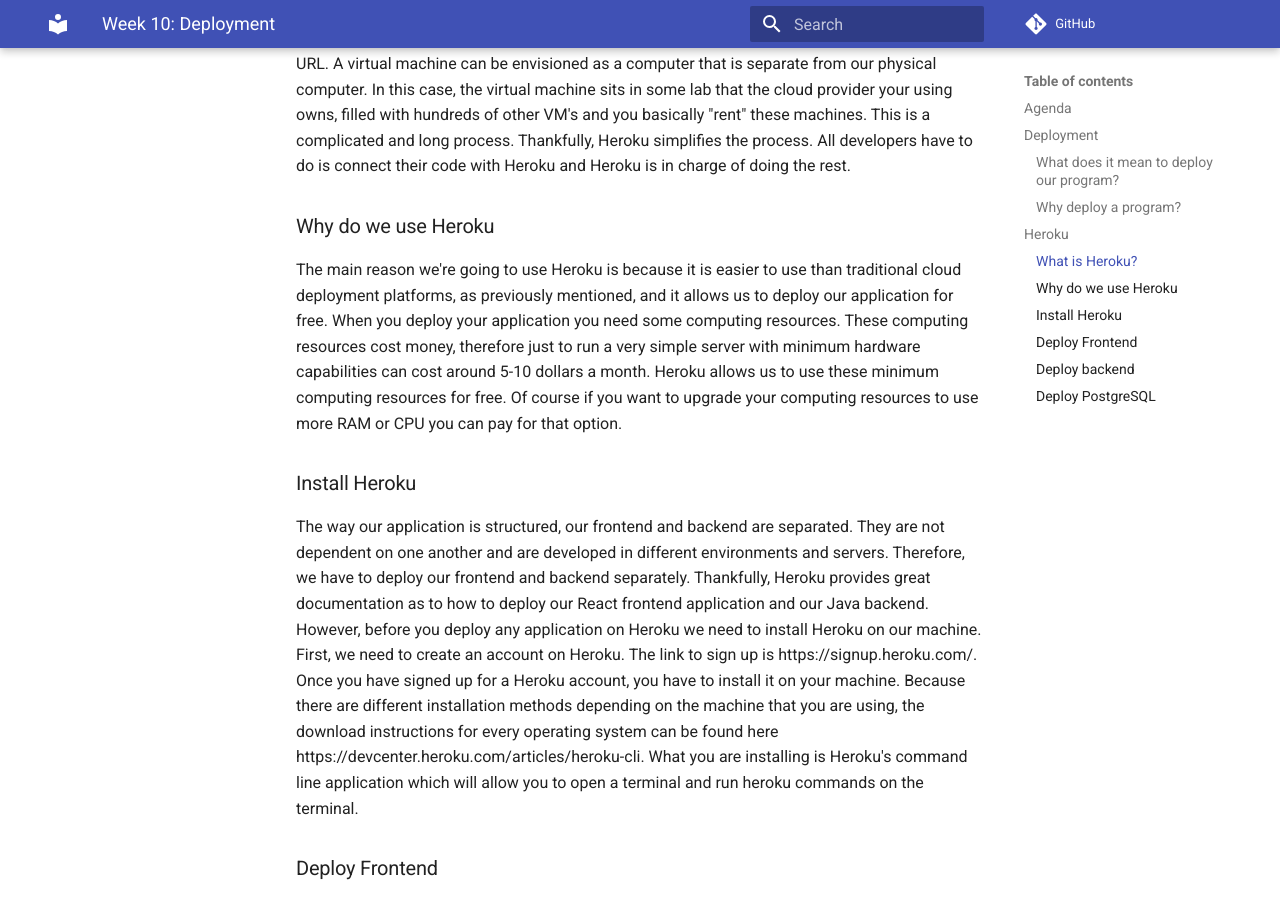
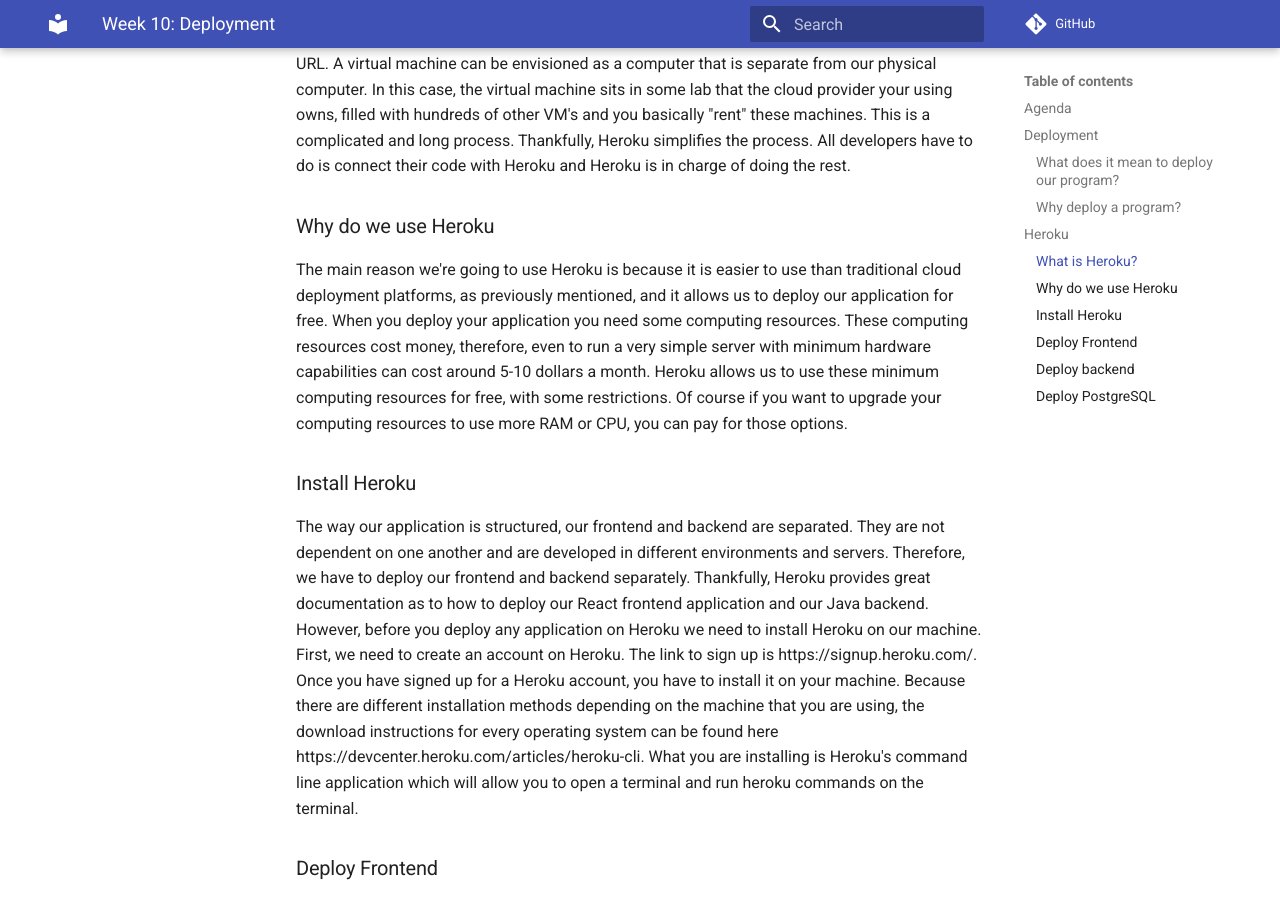
Before and after one commit to Code-4-Community/learning-resources, an MkDocs documentation site: the page built from docs/jumpstart/week-10.md, in a window 1280 px wide and 900 px high, scrolled down 1461 px. Built offline with MkDocs 1.6.1 and Material for MkDocs 9.7.7, drawn with Linux system fonts in a browser that asks for light colours; comment, search, counter and statistics services are not loaded.

Commit message:
Update docs/jumpstart/week-10.md
Co-authored-by: Conner Nilsen <connernilsen@gmail.com>

```diff
--- a/docs/jumpstart/week-10.md
+++ b/docs/jumpstart/week-10.md
@@ -29,7 +29,7 @@
 Heroku is a cloud platform that allows developers to deploy their applications quick, easy, and free. Heroku is configured to handle a variety of programming languages and frameworks such as Java, Javascript, Python, Ruby, etc. For our case, Heroku is a great choice. Heroku works by having developers upload their project and Heroku runs our application for us and connects it to a URL waiting to respond to requests. In traditional cloud deployment platforms, developers have to create a virtual machine with a certain Operating System and hardware capabilities and then deploy their application within the application on the virtual machine and then connect it to a URL. A virtual machine can be envisioned as a computer that is separate from our physical computer. In this case, the virtual machine sits in some lab that the cloud provider your using owns, filled with hundreds of other VM's and you basically "rent" these machines. This is a complicated and long process. Thankfully, Heroku simplifies the process. All developers have to do is connect their code with Heroku and Heroku is in charge of doing the rest.
 
 ### Why do we use Heroku
-The main reason we're going to use Heroku is because it is easier to use than traditional cloud deployment platforms, as previously mentioned, and it allows us to deploy our application for free. When you deploy your application you need some computing resources. These computing resources cost money, therefore just to run a very simple server with minimum hardware capabilities can cost around 5-10 dollars a month. Heroku allows us to use these minimum computing resources for free. Of course if you want to upgrade your computing resources to use more RAM or CPU you can pay for that option.
+The main reason we're going to use Heroku is because it is easier to use than traditional cloud deployment platforms, as previously mentioned, and it allows us to deploy our application for free. When you deploy your application you need some computing resources. These computing resources cost money, therefore, even to run a very simple server with minimum hardware capabilities can cost around 5-10 dollars a month. Heroku allows us to use these minimum computing resources for free, with some restrictions. Of course if you want to upgrade your computing resources to use more RAM or CPU, you can pay for those options.
 
 ### Install Heroku
 The way our application is structured, our frontend and backend are separated. They are not dependent on one another and are developed in different environments and servers. Therefore, we have to deploy our frontend and backend separately. Thankfully, Heroku provides great documentation as to how to deploy our React frontend application and our Java backend. However, before you deploy any application on Heroku we need to install Heroku on our machine. First, we need to create an account on Heroku. The link to sign up is https://signup.heroku.com/. Once you have signed up for a Heroku account, you have to install it on your machine. Because there are different installation methods depending on the machine that you are using, the download instructions for every operating system can be found here https://devcenter.heroku.com/articles/heroku-cli. What you are installing is Heroku's command line application which will allow you to open a terminal and run heroku commands on the terminal.
```
